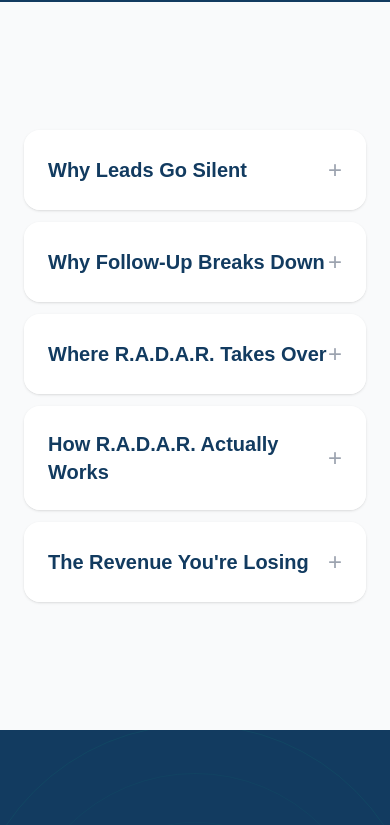
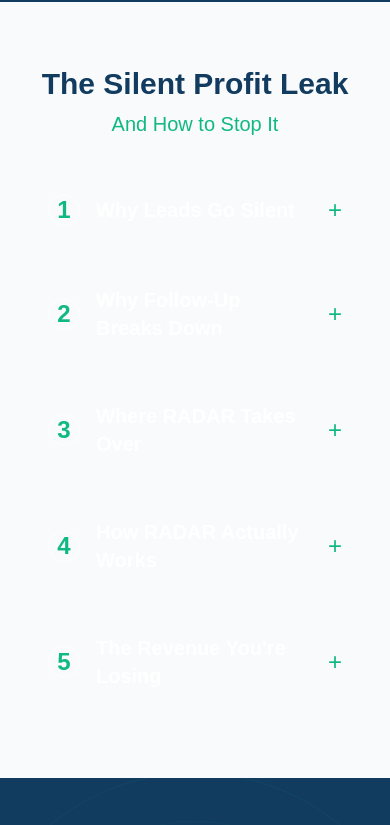
Before and after one commit to markwarddesign/dealertransparency, a Next.js app: page /radar in a window 390 px wide. Shown: the part 820-1645 px from the top of the page. Built offline with nearby package versions, Linux system fonts and the light colour scheme.

Commit message:
Update page.tsx

```diff
--- a/src/app/radar/page.tsx
+++ b/src/app/radar/page.tsx
@@ -16,8 +16,8 @@ export default function RadarPage() {
   const tabs = [
     { id: 'problem', label: 'Why Leads Go Silent' },
     { id: 'why', label: 'Why Follow-Up Breaks Down' },
-    { id: 'radar', label: 'Where R.A.D.A.R. Takes Over' },
-    { id: 'how', label: 'How R.A.D.A.R. Actually Works' },
+    { id: 'radar', label: 'Where RADAR Takes Over' },
+    { id: 'how', label: 'How RADAR Actually Works' },
     { id: 'outcome', label: 'The Revenue You\'re Losing' },
   ];
 
@@ -127,39 +127,58 @@ export default function RadarPage() {
       </section>
 
       {/* CONTENT SECTIONS WITH VERTICAL TABS */}
-      <section className={`relative px-6 py-32 overflow-hidden transition-colors ${
+      <section className={`relative px-6 py-16 md:py-32 overflow-hidden transition-colors ${
         isDarkMode ? '' : 'bg-gray-50'
       }`} style={{ backgroundColor: isDarkMode ? '#001a33' : undefined }}>
         <div className="max-w-6xl mx-auto">
 
           {/* Mobile Accordion View */}
-          <div className="lg:hidden space-y-3">
-            {tabs.map((tab) => (
-              <div key={tab.id} className="bg-white rounded-2xl shadow-sm overflow-hidden transition-colors">
+          <div className="lg:hidden">
+            <div className="text-center mb-8">
+              <h2 className="text-3xl md:text-4xl font-bold mb-2" style={{ color: isDarkMode ? 'white' : '#123b60' }}>
+                The Silent Profit Leak
+              </h2>
+              <p className="text-xl md:text-2xl" style={{ color: isDarkMode ? '#10B981' : '#10B981' }}>
+                And How to Stop It
+              </p>
+            </div>
+            <div className="space-y-3">
+            {tabs.map((tab, index) => (
+              <div key={tab.id} className="rounded-2xl overflow-hidden transition-colors">
                 <button
                   onClick={() => toggleAccordion(tab.id)}
-                  className="w-full flex items-center justify-between p-6 text-left transition-colors"
+                  className="w-full flex items-center gap-4 p-6 text-left transition-colors"
                   style={{
-                    backgroundColor: openAccordion === tab.id ? '#10B981' : 'white'
+                    backgroundColor: openAccordion === tab.id ? '#10B981' : 'transparent'
                   }}
                 >
                   <span
-                    className="text-xl font-semibold"
-                    style={{ color: openAccordion === tab.id ? 'white' : '#123b60' }}
+                    className="text-2xl font-bold flex-shrink-0 w-8 h-8 flex items-center justify-center rounded-full"
+                    style={{
+                      color: openAccordion === tab.id ? '#10B981' : '#10B981',
+                      backgroundColor: openAccordion === tab.id ? 'white' : 'rgba(255, 255, 255, 0.1)',
+                      border: openAccordion === tab.id ? 'none' : '2px solid rgba(255, 255, 255, 0.3)'
+                    }}
+                  >
+                    {index + 1}
+                  </span>
+                  <span
+                    className="text-xl font-semibold flex-1"
+                    style={{ color: openAccordion === tab.id ? 'white' : 'white' }}
                   >
                     {tab.label}
                   </span>
                   <span
                     className="text-2xl font-light"
-                    style={{ color: openAccordion === tab.id ? 'white' : '#9CA3AF' }}
+                    style={{ color: openAccordion === tab.id ? 'white' : '#10B981' }}
                   >
                     {openAccordion === tab.id ? '−' : '+'}
                   </span>
                 </button>
                 <div className={`overflow-hidden transition-all duration-300 ${openAccordion === tab.id ? 'max-h-[2000px]' : 'max-h-0'}`}>
-                  <div className="p-6 border-l-4" style={{ borderLeftColor: '#10B981' }}>
+                  <div className="p-6 pl-16 bg-gradient-to-r from-green-500/10 to-transparent">
                     {tab.id === 'problem' && (
-                      <div className="space-y-4 text-base text-gray-700 leading-relaxed">
+                      <div className="space-y-4 text-base text-white leading-relaxed">
                         <p>Most customers don't go silent because they already purchased — they go silent because follow-up ends too early. Without a process change, most leads end up in cold or lost status within just 14–30 days. The CRM closes them long before many of these customers are actually out of the market.</p>
                         <ul className="space-y-3 pt-4">
                           <li className="flex items-start">
@@ -186,7 +205,7 @@ export default function RadarPage() {
                       </div>
                     )}
                     {tab.id === 'why' && (
-                      <div className="space-y-4 text-base text-gray-700 leading-relaxed">
+                      <div className="space-y-4 text-base text-white leading-relaxed">
                         <p>Salespeople, AI tools, and CRM workflows handle the short term well. But none were designed for the long, slow, unpredictable buying cycle customers follow today. Salespeople and CRM systems often interpret silence as disinterest, causing leads to be closed too early.</p>
                         <ul className="space-y-3 pt-4">
                           <li className="flex items-start">
@@ -216,7 +235,7 @@ export default function RadarPage() {
                       </div>
                     )}
                     {tab.id === 'radar' && (
-                      <div className="space-y-4 text-base text-gray-700 leading-relaxed">
+                      <div className="space-y-4 text-base text-white leading-relaxed">
                         <p>RADAR activates exactly where salespeople stop, where AI finishes, and where the CRM is about to close the opportunity. It fills the long-term gap no existing system covers.</p>
                         <ul className="space-y-3 pt-4">
                           <li className="flex items-start">
@@ -246,7 +265,7 @@ export default function RadarPage() {
                       </div>
                     )}
                     {tab.id === 'how' && (
-                      <div className="space-y-4 text-base text-gray-700 leading-relaxed">
+                      <div className="space-y-4 text-base text-white leading-relaxed">
                         <p>RADAR reads customer behavior inside your CRM and engages using simple, human-sounding messages at the moments when traditional follow-up disappears.</p>
                         <ul className="space-y-3 pt-4">
                           <li className="flex items-start">
@@ -276,7 +295,7 @@ export default function RadarPage() {
                       </div>
                     )}
                     {tab.id === 'outcome' && (
-                      <div className="space-y-4 text-base text-gray-700 leading-relaxed">
+                      <div className="space-y-4 text-base text-white leading-relaxed">
                         <p>RADAR re-engages customers who still intended to buy but were pushed into cold or lost status long before their buying cycle ended.</p>
                         <ul className="space-y-3 pt-4">
                           <li className="flex items-start">
@@ -310,6 +329,7 @@ export default function RadarPage() {
               </div>
             ))}
           </div>
+          </div>
 
           {/* Desktop Tabs + Carousel View */}
           <div className="hidden lg:block">
@@ -317,19 +337,19 @@ export default function RadarPage() {
 
             {/* Vertical Tabs Navigation */}
             <div className="lg:w-80 flex-shrink-0">
-              <div className="space-y-2">
+              <div className="space-y-0 border-l-4 border-gray-200">
                 {tabs.map((tab) => (
                   <button
                     key={tab.id}
                     onClick={() => setActiveTab(tab.id)}
-                    className={`w-full text-left px-6 py-4 rounded-2xl transition-all font-semibold text-lg ${
+                    className={`w-full text-left px-6 py-4 transition-all font-semibold text-lg border-l-4 -ml-1 ${
                       activeTab === tab.id
-                        ? 'shadow-lg'
-                        : 'bg-white hover:shadow-md'
+                        ? ''
+                        : 'hover:border-gray-300'
                     }`}
                     style={{
-                      backgroundColor: activeTab === tab.id ? '#10B981' : undefined,
-                      color: activeTab === tab.id ? 'white' : '#123b60',
+                      borderLeftColor: activeTab === tab.id ? '#10B981' : 'transparent',
+                      color: activeTab === tab.id ? '#10B981' : 'white',
                     }}
                   >
                     {tab.label}
```
